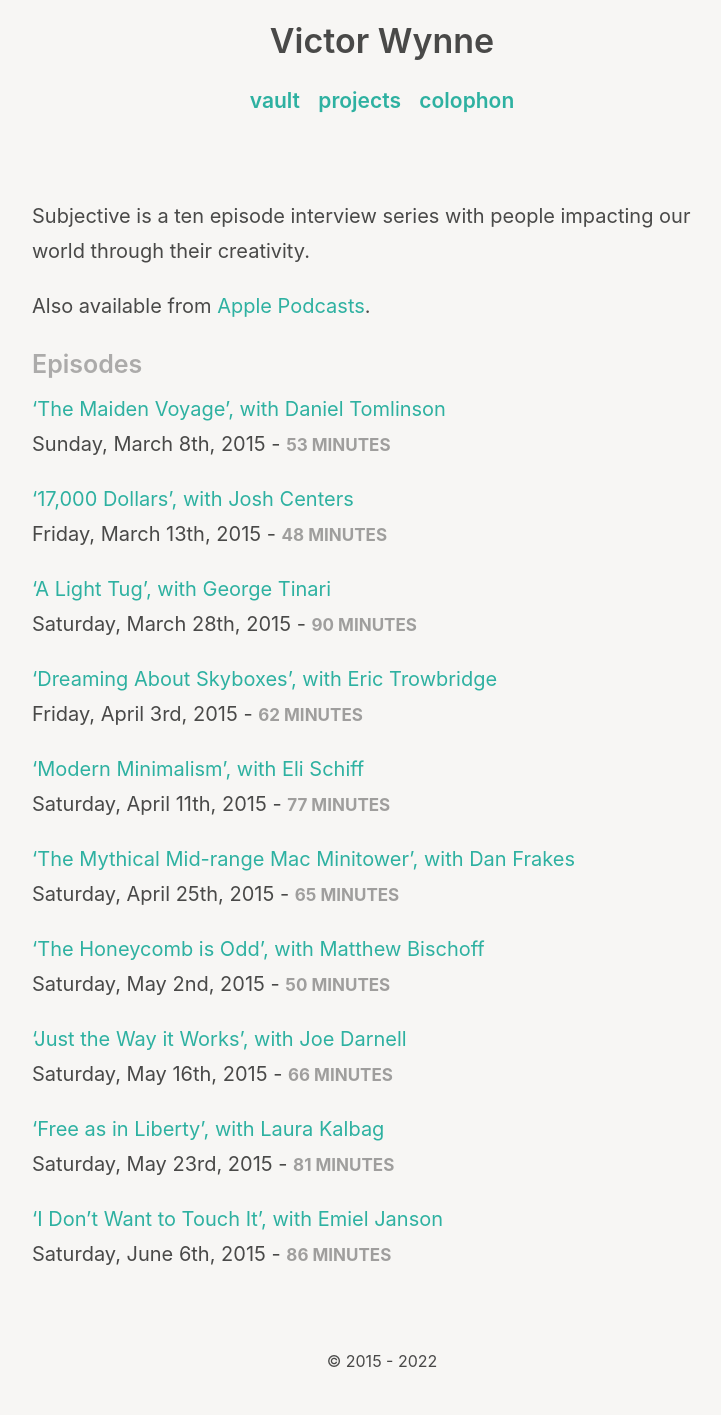
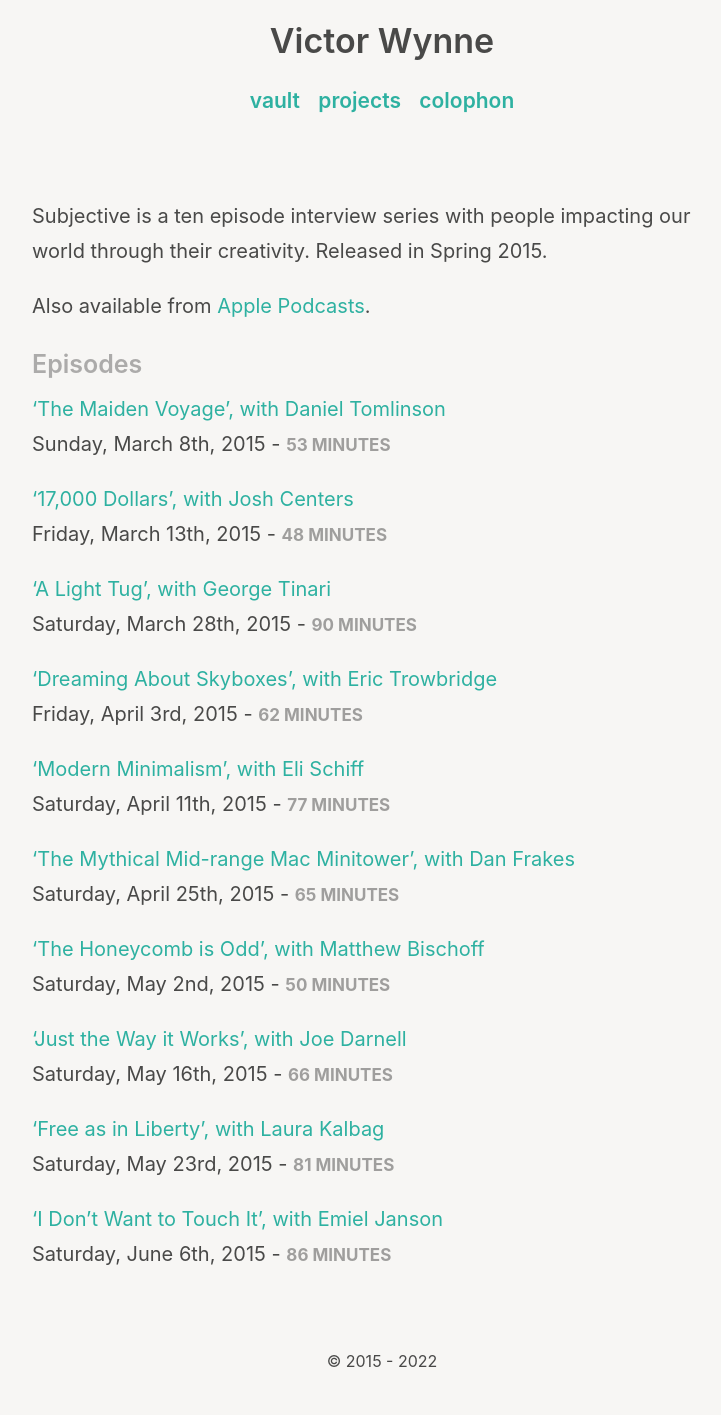
Before and after one commit to wertercatt/tooters, a Jekyll site: the page built from subjective.md, in a window 1280 px wide. Shown: the whole page, without its empty margins (258-979 px from the left). Built offline with Jekyll 4.4.1, drawn with Linux system fonts in a browser that asks for light colours.

Commit message:
Updated subjective.md

```diff
--- a/subjective.md
+++ b/subjective.md
@@ -4,7 +4,7 @@ permalink: /subjective/
 title: Subjective
 ---
 
-Subjective is a ten episode interview series with people impacting our world through their creativity.
+Subjective is a ten episode interview series with people impacting our world through their creativity. Released in Spring 2015.
 
 Also available from [Apple Podcasts](https://podcasts.apple.com/us/podcast/subjective/id1589308059).
 
```
